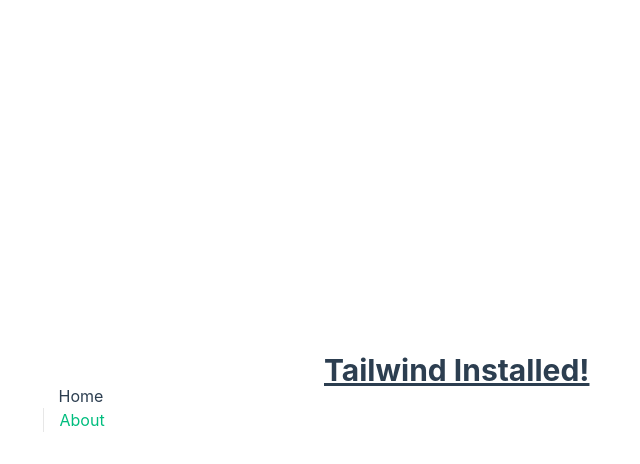
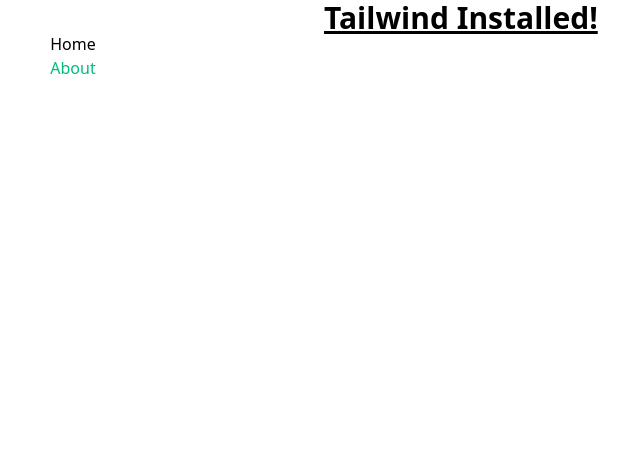
Before and after one commit to Sinyedu/Fantasy-Festival, a Vue app in the folder fantasyfestival/: page / in a window 1280 px wide. Shown: the top 464 px of the page, without its empty margins (316-956 px from the left). Built offline with nearby package versions, Linux system fonts and the light colour scheme.

Commit message:
Base.css slettet

```diff
--- a/fantasyfestival/src/assets/base.css
+++ /dev/null
@@ -1,86 +0,0 @@
-/* color palette from <https://github.com/vuejs/theme> */
-:root {
-  --vt-c-white: #ffffff;
-  --vt-c-white-soft: #f8f8f8;
-  --vt-c-white-mute: #f2f2f2;
-
-  --vt-c-black: #181818;
-  --vt-c-black-soft: #222222;
-  --vt-c-black-mute: #282828;
-
-  --vt-c-indigo: #2c3e50;
-
-  --vt-c-divider-light-1: rgba(60, 60, 60, 0.29);
-  --vt-c-divider-light-2: rgba(60, 60, 60, 0.12);
-  --vt-c-divider-dark-1: rgba(84, 84, 84, 0.65);
-  --vt-c-divider-dark-2: rgba(84, 84, 84, 0.48);
-
-  --vt-c-text-light-1: var(--vt-c-indigo);
-  --vt-c-text-light-2: rgba(60, 60, 60, 0.66);
-  --vt-c-text-dark-1: var(--vt-c-white);
-  --vt-c-text-dark-2: rgba(235, 235, 235, 0.64);
-}
-
-/* semantic color variables for this project */
-:root {
-  --color-background: var(--vt-c-white);
-  --color-background-soft: var(--vt-c-white-soft);
-  --color-background-mute: var(--vt-c-white-mute);
-
-  --color-border: var(--vt-c-divider-light-2);
-  --color-border-hover: var(--vt-c-divider-light-1);
-
-  --color-heading: var(--vt-c-text-light-1);
-  --color-text: var(--vt-c-text-light-1);
-
-  --section-gap: 160px;
-}
-
-@media (prefers-color-scheme: dark) {
-  :root {
-    --color-background: var(--vt-c-black);
-    --color-background-soft: var(--vt-c-black-soft);
-    --color-background-mute: var(--vt-c-black-mute);
-
-    --color-border: var(--vt-c-divider-dark-2);
-    --color-border-hover: var(--vt-c-divider-dark-1);
-
-    --color-heading: var(--vt-c-text-dark-1);
-    --color-text: var(--vt-c-text-dark-2);
-  }
-}
-
-*,
-*::before,
-*::after {
-  box-sizing: border-box;
-  margin: 0;
-  font-weight: normal;
-}
-
-body {
-  min-height: 100vh;
-  color: var(--color-text);
-  background: var(--color-background);
-  transition:
-    color 0.5s,
-    background-color 0.5s;
-  line-height: 1.6;
-  font-family:
-    Inter,
-    -apple-system,
-    BlinkMacSystemFont,
-    'Segoe UI',
-    Roboto,
-    Oxygen,
-    Ubuntu,
-    Cantarell,
-    'Fira Sans',
-    'Droid Sans',
-    'Helvetica Neue',
-    sans-serif;
-  font-size: 15px;
-  text-rendering: optimizeLegibility;
-  -webkit-font-smoothing: antialiased;
-  -moz-osx-font-smoothing: grayscale;
-}
--- a/fantasyfestival/src/assets/main.css
+++ b/fantasyfestival/src/assets/main.css
@@ -1,8 +1,7 @@
-@import './base.css';
-
 @tailwind base;
 @tailwind components;
 @tailwind utilities;
+
 #app {
   max-width: 1280px;
   margin: 0 auto;
```
